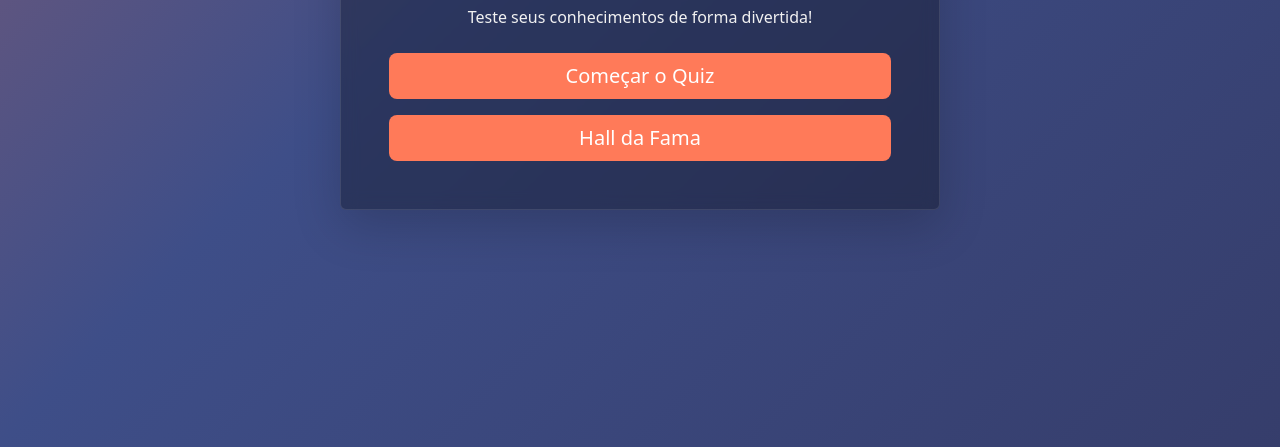
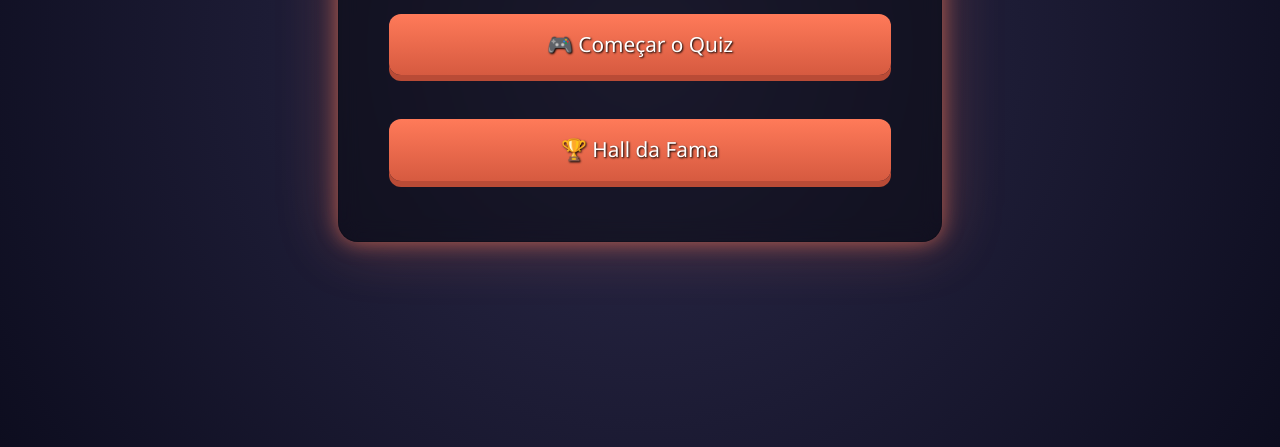
Before and after one commit to adrianopedro21/Quiz, a plain HTML site: page templates/index.html in a window 1280 px wide. Shown: the part 353-800 px from the top of the page. Drawn offline with nearby package versions, Linux system fonts and the light colour scheme.

Commit message:
Mudando o visual para "game show"

```diff
--- a/templates/index.html
+++ b/templates/index.html
@@ -2,53 +2,117 @@
 <html lang="pt-br">
 <head>
     <meta charset="UTF-8">
-    <title>Bem-vindo ao Quiz 10s!</title>
+    <title>🎉 Bem-vindo ao Quiz 10s!</title>
     <link href="https://cdn.jsdelivr.net/npm/bootstrap@5.3.0/dist/css/bootstrap.min.css" rel="stylesheet">
     <style>
         body {
             margin: 0;
             padding: 0;
-            background: linear-gradient(-45deg, #2C2A4A, #3E4E88, #FF7A59, #2C2A4A);
-            background-size: 400% 400%;
-            animation: gradienteAnimado 15s ease infinite;
+            background: radial-gradient(circle at center, #2C2A4A, #0d0d1f);
+            background-size: cover;
             color: #F1F1F1;
             min-height: 100vh;
+            animation: pulsar 10s infinite ease-in-out;
+            font-family: 'Segoe UI', Tahoma, Geneva, Verdana, sans-serif;
         }
 
-        @keyframes gradienteAnimado {
-            0% { background-position: 0% 50%; }
-            50% { background-position: 100% 50%; }
-            100% { background-position: 0% 50%; }
+        @keyframes pulsar {
+            0%, 100% { background-color: #2C2A4A; }
+            50% { background-color: #1a1a33; }
         }
 
         .card {
-            background-color: rgba(0, 0, 0, 0.3);
-            color: #F1F1F1;
-            backdrop-filter: blur(8px);
-            border: 1px solid rgba(255, 255, 255, 0.1);
+            background: rgba(0, 0, 0, 0.4);
+            backdrop-filter: blur(10px);
+            border-radius: 20px;
+            padding: 50px;
+            box-shadow: 0 0 20px rgba(255, 122, 89, 0.6), 0 0 60px rgba(255, 122, 89, 0.3);
+            animation: entrada 1.5s ease-out;
         }
 
-        .btn-start, .btn-voltar, .btn {
-            background-color: #FF7A59;
-            border: none;
-            color: white;
+        @keyframes entrada {
+            from {
+                opacity: 0;
+                transform: translateY(-50px);
+            }
+            to {
+                opacity: 1;
+                transform: translateY(0);
+            }
         }
 
-        .btn-start:hover, .btn-voltar:hover, .btn:hover {
-            background-color: #e66a50;
+        .btn-start {
+            background: linear-gradient(to bottom, #ff7a59, #d65a40);
+            color: #fff;
+            font-size: 1.3rem;
+            padding: 15px 40px;
+            margin: 10px 0;
+            border: none;
+            border-radius: 12px;
+            box-shadow: 0 6px 0 #b94b36;
+            transition: all 0.2s ease-in-out;
+            text-shadow: 1px 1px 2px black;
+        }
+
+        .btn-start:hover {
+            background: linear-gradient(to bottom, #ffa488, #e66a50);
+        }
+
+        .btn-start:active {
+            box-shadow: 0 3px 0 #b94b36;
+            transform: translateY(3px);
+        }
+
+        h1 {
+            font-size: 2.5rem;
+            color: #FF7A59;
+            text-shadow: 2px 2px 5px rgba(0,0,0,0.8);
+        }
+
+        p {
+            font-size: 1.2rem;
+            color: #ddd;
+        }
+
+        /* Esconde o player de áudio */
+        audio {
+            display: none;
         }
     </style>
-
 </head>
 <body>
+    <!-- Música de fundo -->
+    <audio id="bg-music" loop autoplay>
+        <source src="https://cdn.pixabay.com/audio/2022/10/01/audio_944e218967.mp3" type="audio/mpeg">
+    </audio>
+
+    <!-- Efeito sonoro de clique -->
+    <audio id="click-sound">
+        <source src="https://cdn.pixabay.com/audio/2022/03/15/audio_1fc87838e3.mp3" type="audio/mpeg">
+    </audio>
+
     <div class="container d-flex justify-content-center align-items-center vh-100">
-        <div class="card p-5 text-center shadow-lg">
-            <h1 class="mb-4">🎉 Bem-vindo ao Quiz 10s!</h1>
-            <p class="mb-4">Teste seus conhecimentos de forma divertida!</p>
-            <a href="/quiz" class="btn btn-start btn-lg px-5">Começar o Quiz</a>
-            <p></p>
-            <a href="/hall-da-fama" class="btn btn-start btn-lg px-5">Hall da Fama</a>
+        <div class="card text-center">
+            <h1>🎉 Bem-vindo ao Quiz 10s!</h1>
+            <p>Teste seus conhecimentos em grande estilo!</p>
+            <a href="/quiz" class="btn btn-start" onclick="playClick()">🎮 Começar o Quiz</a><br>
+            <a href="/hall-da-fama" class="btn btn-start" onclick="playClick()">🏆 Hall da Fama</a>
         </div>
     </div>
+
+    <script>
+        const clickSound = document.getElementById('click-sound');
+        const bgMusic = document.getElementById('bg-music');
+
+        function playClick() {
+            clickSound.currentTime = 0;
+            clickSound.play();
+        }
+
+        // Garante que a música comece com volume suave
+        window.addEventListener("DOMContentLoaded", () => {
+            bgMusic.volume = 0.4;
+        });
+    </script>
 </body>
 </html>
```
